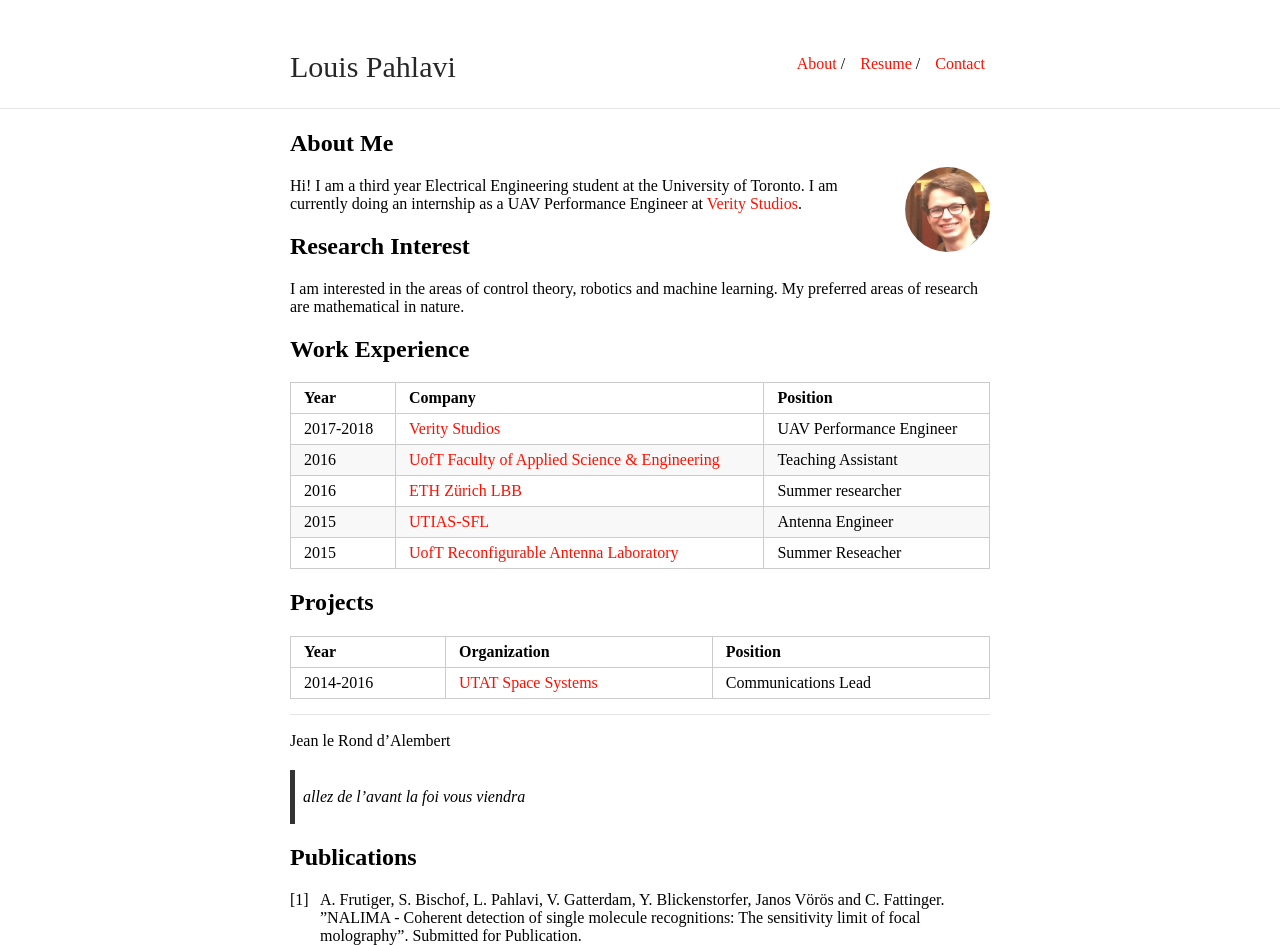
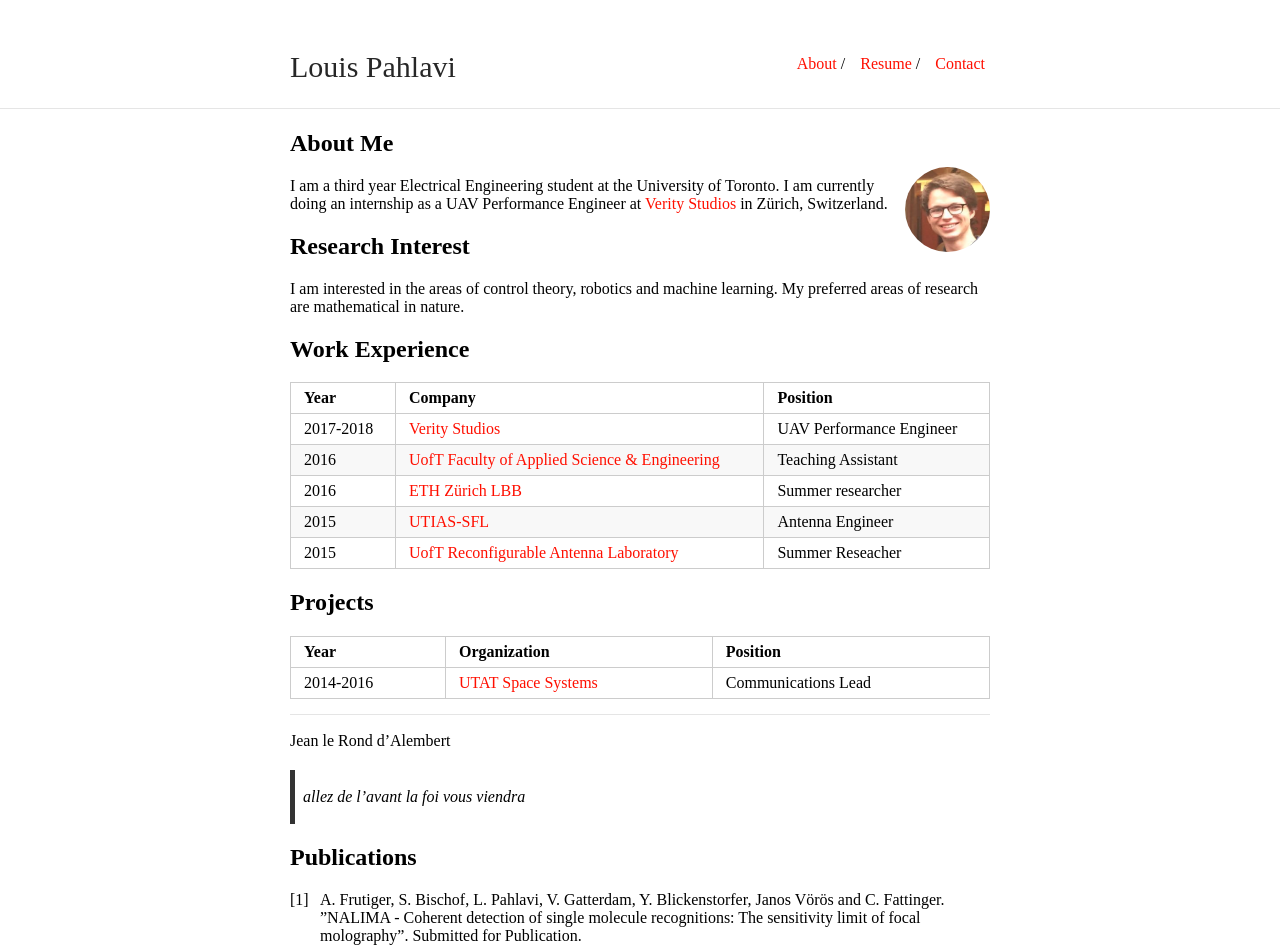
Before and after one commit to lpahlavi/lpahlavi.github.io, a Jekyll site: the page built from index.md, in a window 1280 px wide. Built offline with Jekyll 4.4.1, drawn with Linux system fonts in a browser that asks for light colours; our own code applies the rules of GitHub Pages for plain Markdown files.

Commit message:
Tweak personal info

```diff
--- a/index.md
+++ b/index.md
@@ -6,7 +6,7 @@ layout: default
 
 <img class="profile-picture" src="sherlock.jpg">
 
-Hi! I am a third year Electrical Engineering student at the University of Toronto. I am currently doing an internship as a UAV Performance Engineer at [Verity Studios](http://veritystudios.com/).
+I am a third year Electrical Engineering student at the University of Toronto. I am currently doing an internship as a UAV Performance Engineer at [Verity Studios](http://veritystudios.com/) in Zürich, Switzerland.
 
 ## Research Interest
 
```
